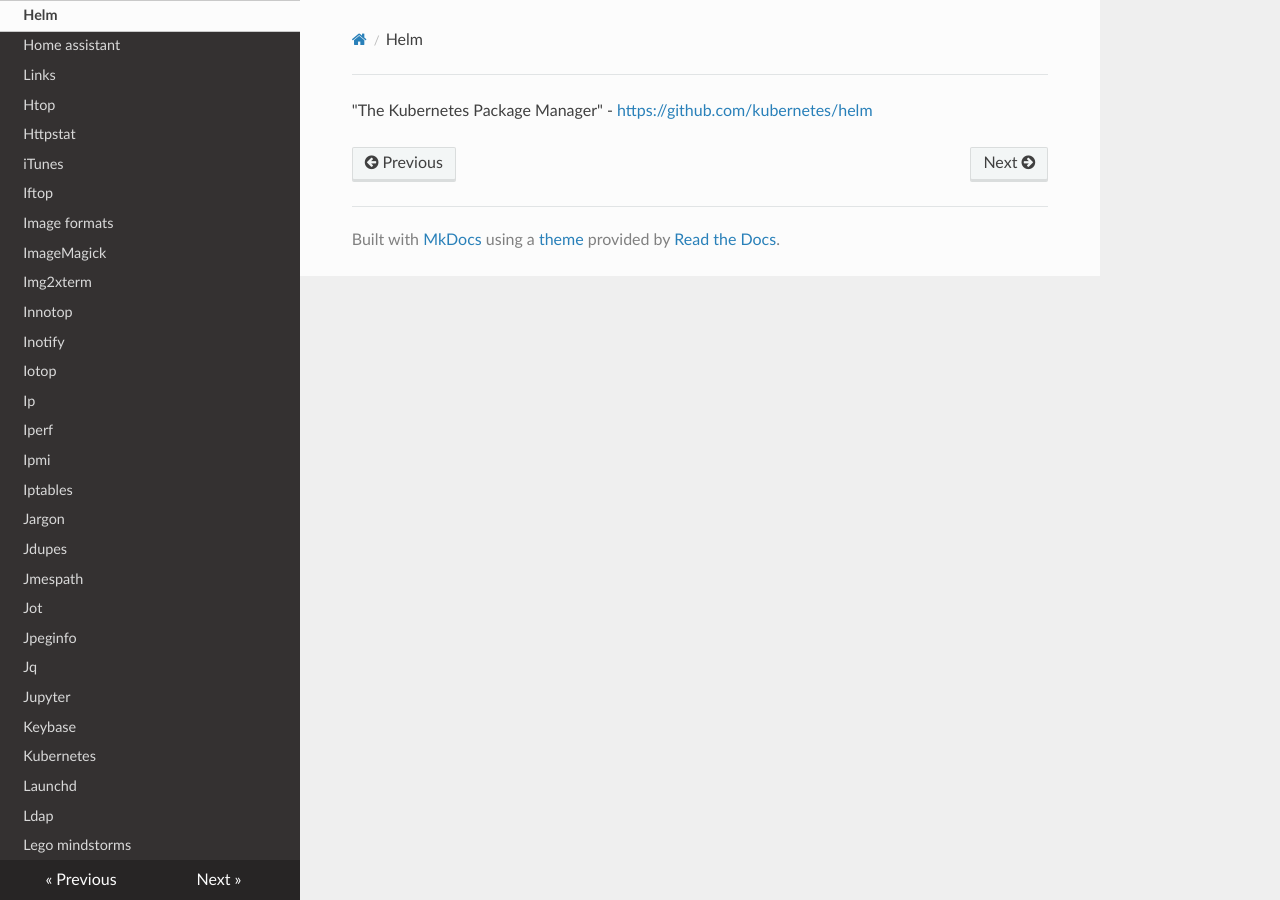
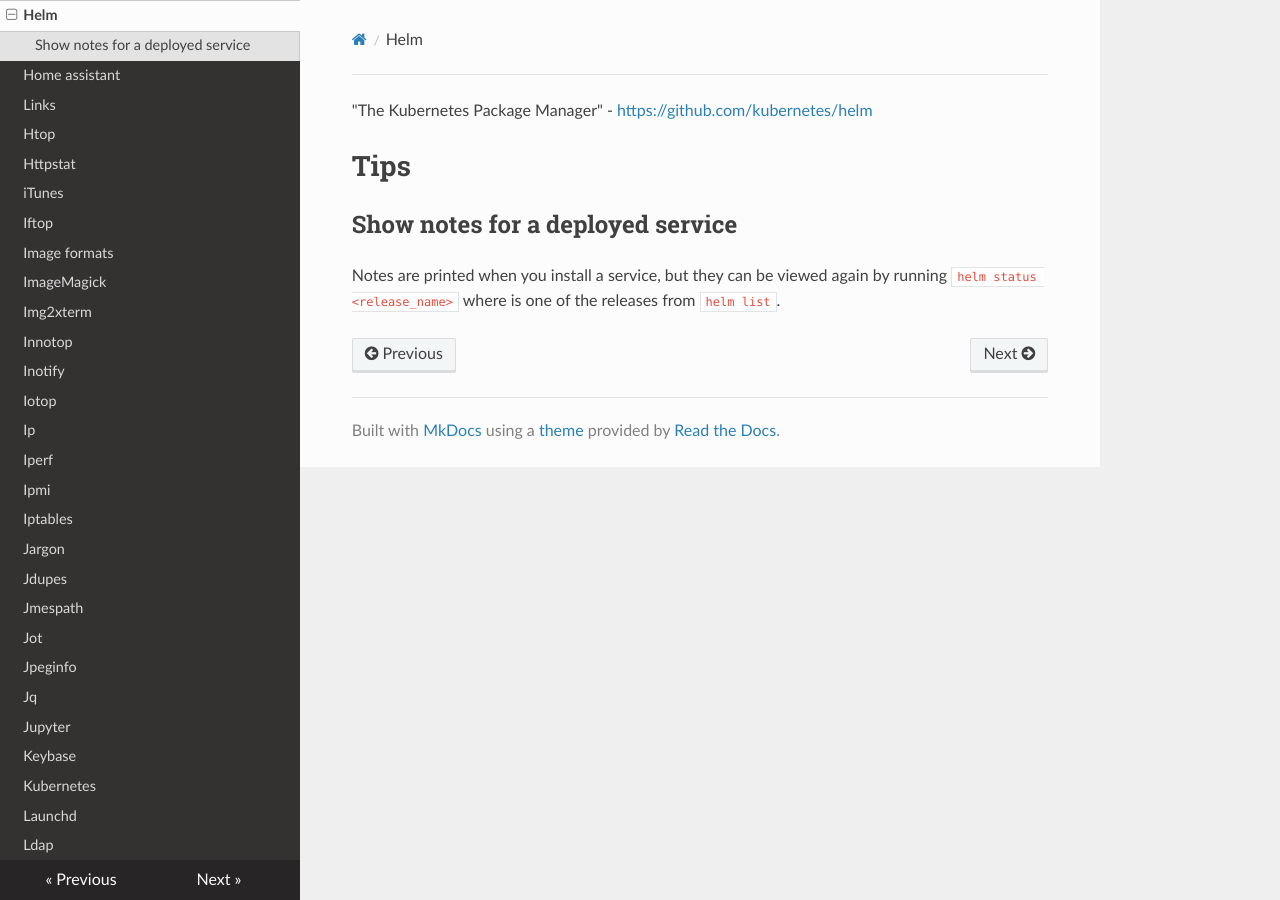
Before and after one commit to lando-cal/tech-notes, an MkDocs documentation site: the page built from docs/helm.md, in a window 1280 px wide. Built offline with MkDocs 1.6.1, drawn with Linux system fonts in a browser that asks for light colours; nearby versions of some CDN libraries.

Commit message:
Add notes about showing service notes

```diff
--- a/docs/helm.md
+++ b/docs/helm.md
@@ -1 +1,7 @@
 "The Kubernetes Package Manager" - <https://github.com/kubernetes/helm>
+
+# Tips
+
+## Show notes for a deployed service
+
+Notes are printed when you install a service, but they can be viewed again by running `helm status <release_name>` where <release_name> is one of the releases from `helm list`.
```
